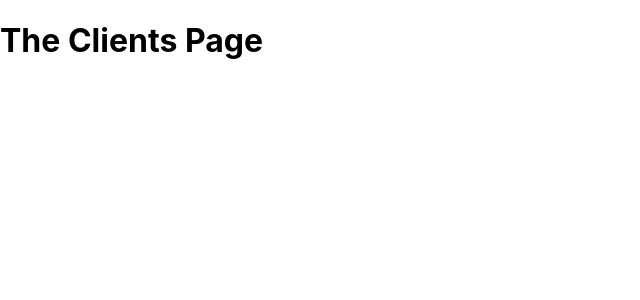
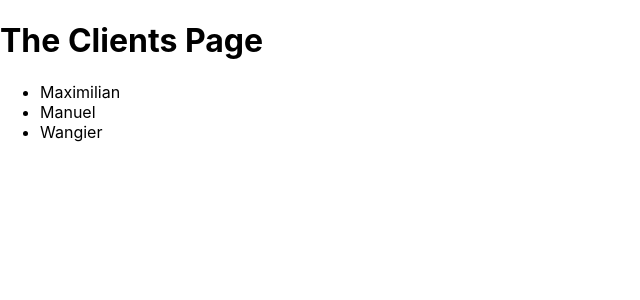
Before and after one commit to Luwengier/Next-practice, a Next.js app: page /clients in a window 1280 px wide. Shown: the top 300 px of the page, without its empty margins (0-640 px from the left). Built offline with nearby package versions, Linux system fonts and the light colour scheme.

Commit message:
Add 404 Page

```diff
--- a/pages/clients/index.js
+++ b/pages/clients/index.js
@@ -1,7 +1,31 @@
+import Link from 'next/link'
+const clients = [
+  { id: 'max', name: 'Maximilian' },
+  { id: 'manu', name: 'Manuel' },
+  { id: 'wen', name: 'Wangier' },
+]
+
+
 function ClientsPage() {
   return (
     <div>
       <h1>The Clients Page</h1>
+      <ul>
+        {clients.map(client => (
+          <li key={client.id}>
+            <Link
+              href={{
+                pathname: '/clients/[id]',
+                query: { id: client.id }
+              }}
+            >
+              {client.name}
+            </Link>
+            {/* OR */}
+            {/* <Link href={`/clients/${client.id}`}>{client.name}</Link> */}
+          </li>
+        ))}
+      </ul>
     </div>
   )
 }
```
Also changed, not shown: pages/404.js (added, +9 -0 lines), pages/clients/[clientId]/index.js (+19 -0 lines).
